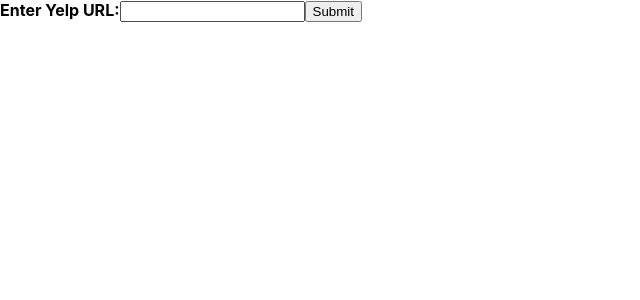
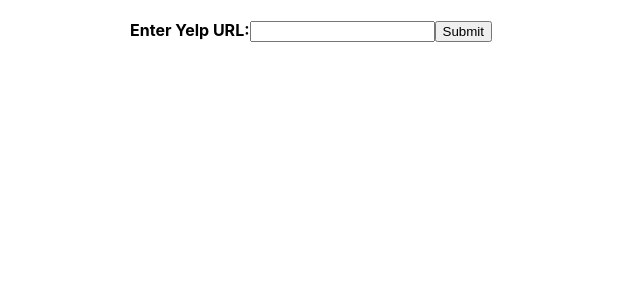
Before and after one commit to jordaneremieff/starlette-react, a React (Create React App) app in the folder frontend/: page / in a window 1280 px wide. Shown: the top 300 px of the page, without its empty margins (0-640 px from the left). Built offline with nearby package versions, Linux system fonts and the light colour scheme.

Commit message:
Add some sensible style

```diff
--- a/frontend/src/App.js
+++ b/frontend/src/App.js
@@ -15,10 +15,12 @@
   if (!data) return null;
   return (
     <div>
-      <li>Business Name: {data.name}</li>
-      <li>Yelp Rating (overall rating): {data.yelp_rating}</li>
-      <li>Review Rating (scores of 20 most relevant reviews averaged out): {data.review_rating}</li>
-      <li>Model Rating: (model predicted scores of 20 most relevant reviews averaged out): {data.model_rating}</li>
+      <ul>
+        <li>Business Name: {data.name}</li>
+        <li>Yelp Rating (overall rating): {data.yelp_rating}</li>
+        <li>Review Rating (scores of 20 most relevant reviews averaged out): {data.review_rating}</li>
+        <li>Model Rating: (model predicted scores of 20 most relevant reviews averaged out): {data.model_rating}</li>
+      </ul>
       <strong>Reviews</strong>
       <Reviews reviews={data.reviews} />
     </div>
@@ -68,7 +70,7 @@
     const data = this.state.data;
 
     return (
-      <div>
+      <div className="app">
         <form onSubmit={this.handleSubmit}>
           <label>
             <strong>Enter Yelp URL:</strong>
--- a/frontend/src/index.css
+++ b/frontend/src/index.css
@@ -12,3 +12,9 @@
   font-family: source-code-pro, Menlo, Monaco, Consolas, "Courier New",
     monospace;
 }
+
+.app {
+  max-width: 1020px;
+  margin: 0 auto;
+  padding: 20px;
+}
```
